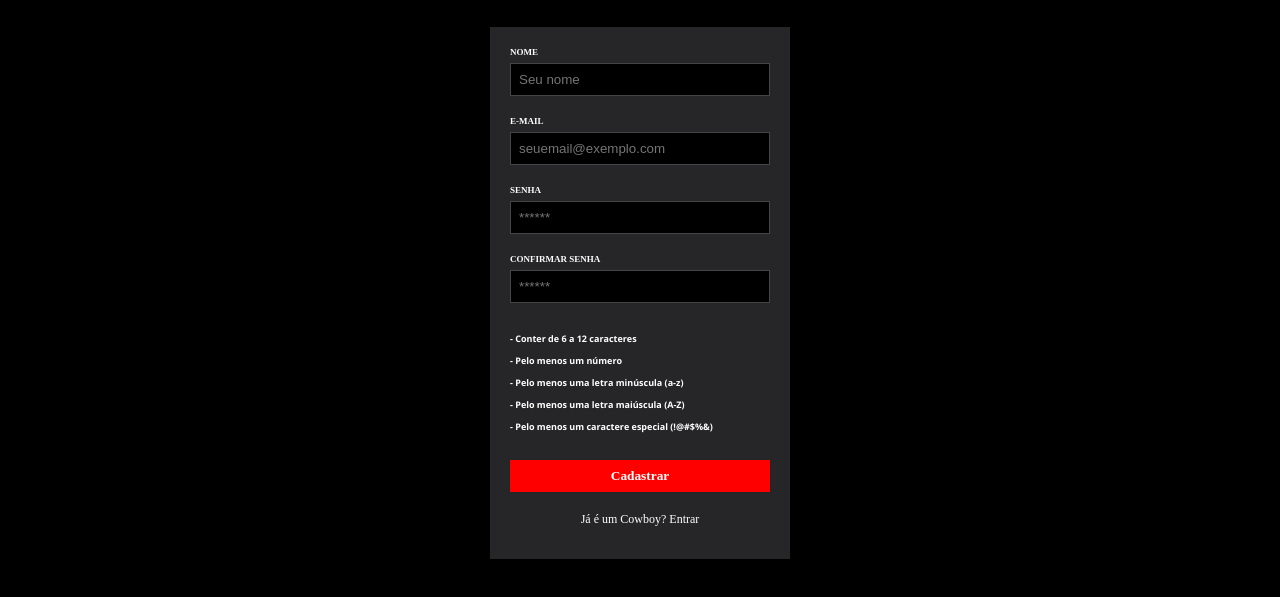
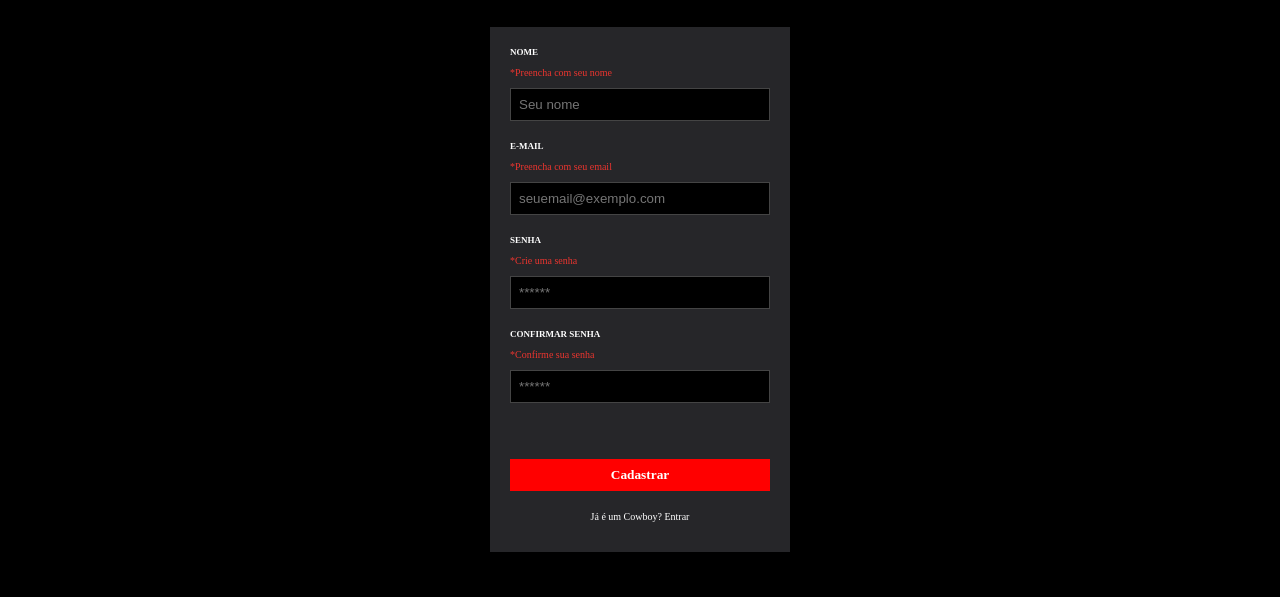
Before and after one commit to guilhermysantana/Projeto_Individual_PI, a plain HTML site: page html/tela_cadastro.html in a window 1280 px wide. Both pictures are taken after a click on the button "Cadastrar". Shown: the part 117-714 px from the top of the page. Drawn offline with nearby package versions, Linux system fonts and the light colour scheme; a web font is replaced by a local one.

Commit message:
Arrumando a logica e css da tela cadastro

```diff
--- a/css/style.css
+++ b/css/style.css
@@ -142,6 +142,8 @@ body {
     font-weight: bold;
     margin-bottom: 6px;
     color: white;
+    height: 15px;
+
 }
 
 .caixa span{
@@ -152,10 +154,10 @@ input {
     width: 100%;
     box-sizing: border-box;
     padding: 8px;
-    margin-bottom: 20px;
     background-color: black;
     color: white;
     border: 1px solid #444;
+    margin-bottom: 20px;
 }
 
 button {
@@ -167,6 +169,7 @@ button {
     font-weight: bold;
     border: none;
     cursor: pointer;
+    margin-top: 8px
 }
 
 button:hover {
@@ -213,6 +216,10 @@ button:hover {
     color: white;
 }
 
+.cadastro .caixa p{
+    font-size: 10px;
+}
+
 .subtitulo-cadastro {
     color: red;
     font-size: 12px;
@@ -238,7 +245,6 @@ button:hover {
     color: red;
 }
 
-
 .cadastro label {
     display: block;
     font-size: 9px;
--- a/html/tela_cadastro.html
+++ b/html/tela_cadastro.html
@@ -6,7 +6,7 @@
     <meta name="viewport" content="width=device-width, initial-scale=1.0">
     <title>Cadastro</title>
     <link rel="stylesheet" href="../css/style.css">
-    <link rel="icon" type="image/png" href="favicon.png">
+    <link rel="icon" type="image/png" href="../img/favicon.png">
     <link rel="preconnect" href="https://fonts.googleapis.com">
     <link rel="preconnect" href="https://fonts.gstatic.com" crossorigin>
     <link href="https://fonts.googleapis.com/css2?family=Rye&display=swap" rel="stylesheet">
@@ -34,23 +34,27 @@
 
         <div class="caixa">
             <label for="ipt_nome">NOME</label>
+            <p id="erro_nome"></p>
             <input type="text" id="ipt_nome" placeholder="Seu nome">
 
             <label for="ipt_email">E-MAIL</label>
+            <p id="erro_email"></p>
             <input type="text" id="ipt_email" placeholder="seuemail@exemplo.com">
 
             <label for="ipt_senha">SENHA</label>
-            <input type="password" id="ipt_senha" placeholder="******">
+            <p id="erro_senha"></p>
+            <input onkeyup="senha()" type="password" id="ipt_senha" placeholder="******">
 
             <label for="ipt_confSenha">CONFIRMAR SENHA</label>
+            <p id="erro_confsenha"></p>
             <input type="password" id="ipt_confSenha" placeholder="******">
 
             <label for="regra_senha" class="regra_senha">
-                <p id="regraTamanho">- Conter de 6 a 12 caracteres </p>
-                <p id="regraNumero">- Pelo menos um número</p>
-                <p id="regraMinuscula">- Pelo menos uma letra minúscula (a-z)  </p>
-                <p id="regraMaiuscula">- Pelo menos uma letra maiúscula (A-Z)  </p>
-                <p id="regraEspecial">- Pelo menos um caractere especial (!@#$%&) </p>
+                <p id="regraTamanho"></p>
+                <p id="regraNumero"></p>
+                <p id="regraMinuscula"></p>
+                <p id="regraMaiuscula"></p>
+                <p id="regraEspecial"></p>
             </label>
 
             <br><button onclick="cadastrar()" class="button-cadastrar">Cadastrar</button>
--- a/js/cadastro.js
+++ b/js/cadastro.js
@@ -1,45 +1,65 @@
 let temTamanho = false
+let temEspecial = false
 let temMaiuscula = false
 let temMinuscula = false
-
-
-// '<span style="color: #26b14d;">
-// '<span style="color: #eb352f;">
+let temNumero = false
 
 function cadastrar() {
-    let nome_usuario = ipt_nome.value
-    let email_usuario = ipt_email.value
     let senha_usuario = ipt_senha.value
     let confirmacao_senha = ipt_confSenha.value
 
-    let temEspecial = false
-    let temNumero = false
-    let senhaConfirmada = false
+    erro_nome.innerHTML = ''
+    erro_email.innerHTML = ''
+    erro_senha.innerHTML = ''
+    erro_confsenha.innerHTML = ''
+
+    let valido = true
 
 
     // Verificação de vazio
-    if(ipt_nome.value == ''){
-        alert('Preencha com seu nome')
-        return
-    } else if(ipt_email.value == '') {
-        alert('Preencha com seu email')
-        return
-    } else if(ipt_senha.value == '') {
-        alert('Crie uma senha')
-        return
-    } else if (ipt_confSenha.value == '') {
-        alert('Confirme sua senha')
+    if (ipt_nome.value == '') {
+        erro_nome.innerHTML = '<p style="color: #eb352f;">*Preencha com seu nome</p>'
+        valido = false
+    }
+
+    if (ipt_email.value == '') {
+        erro_email.innerHTML = '<p style="color: #eb352f;">*Preencha com seu email</p>'
+        valido = false
+    }
+
+    if (ipt_senha.value == '') {
+        erro_senha.innerHTML = '<p style="color: #eb352f;">*Crie uma senha</p>'
+        valido = false
+    }
+
+    if (ipt_confSenha.value == '') {
+        erro_confsenha.innerHTML = '<p style="color: #eb352f;">*Confirme sua senha</p>'
+        valido = false
+    }
+
+    if (valido == false) {
         return
     }
 
+    senha()
+
     // Senhas iguais
-    if(senha_usuario != confirmacao_senha){
-        senhaConfirmada = false
-        alert('Senhas diferentes')
-    } else{
-        senhaConfirmada = true
+    if (senha_usuario != confirmacao_senha) {
+        erro_confsenha.innerHTML = '<p style="color: #eb352f;">*As senhas são diferentes</p>'
+        return
     }
 
+    // Se tudo estiver certo
+    if (temTamanho && temNumero && temMinuscula && temMaiuscula && temEspecial) {
+        window.location.href = '../telas/inicio.html'
+    }
+}
+
+function senha() {
+    let senha_usuario = ipt_senha.value
+
+    temNumero = false
+    temEspecial = false
 
     // Regra de tamanho
     if (senha_usuario.length < 6 || senha_usuario.length > 12) {
@@ -50,10 +70,9 @@ function cadastrar() {
         regraTamanho.innerHTML = '<p style="color: #26b14d;">- Conter de 6 a 12 caracteres</p>'
     }
 
-
     // Regra de número
-    for (i = 0; i < senha_usuario.length; i++) {
-        if('0123456789'.includes(senha_usuario[i])) {
+    for (let i = 0; i < senha_usuario.length; i++) {
+        if ('0123456789'.includes(senha_usuario[i])) {
             temNumero = true
         }
     }
@@ -64,7 +83,6 @@ function cadastrar() {
         regraNumero.innerHTML = '<p style="color: #eb352f;">- Pelo menos um número (0-9)</p>'
     }
 
-
     // Regra de letra minúscula
     if (senha_usuario == senha_usuario.toUpperCase()) {
         temMinuscula = false
@@ -73,7 +91,6 @@ function cadastrar() {
         temMinuscula = true
         regraMinuscula.innerHTML = '<p style="color: #26b14d;">- Pelo menos uma letra minúscula (a-z)</p>'
     }
-
 
     // Regra de letra maiúscula
     if (senha_usuario == senha_usuario.toLowerCase()) {
@@ -84,10 +101,9 @@ function cadastrar() {
         regraMaiuscula.innerHTML = '<p style="color: #26b14d;">- Pelo menos uma letra maiúscula (A-Z)</p>'
     }
 
-
     // Regra de caractere especial
-    for (i = 0; i < senha_usuario.length; i++) {
-        if('!@#$%&'.includes(senha_usuario[i])) {
+    for (let i = 0; i < senha_usuario.length; i++) {
+        if ('!@#$%&'.includes(senha_usuario[i])) {
             temEspecial = true
         }
     }
@@ -97,8 +113,4 @@ function cadastrar() {
     } else {
         regraEspecial.innerHTML = '<p style="color: #eb352f;">- Pelo menos um caractere especial (!@#$%&)</p>'
     }
-
-    // Se tudo estiver certo
-    if(senhaConfirmada == true && temEspecial == true && temTamanho == true && temMaiuscula == true && temMinuscula == true && temNumero == true)
-        window.location.href = '../telas/inicio.html'
 }
```
